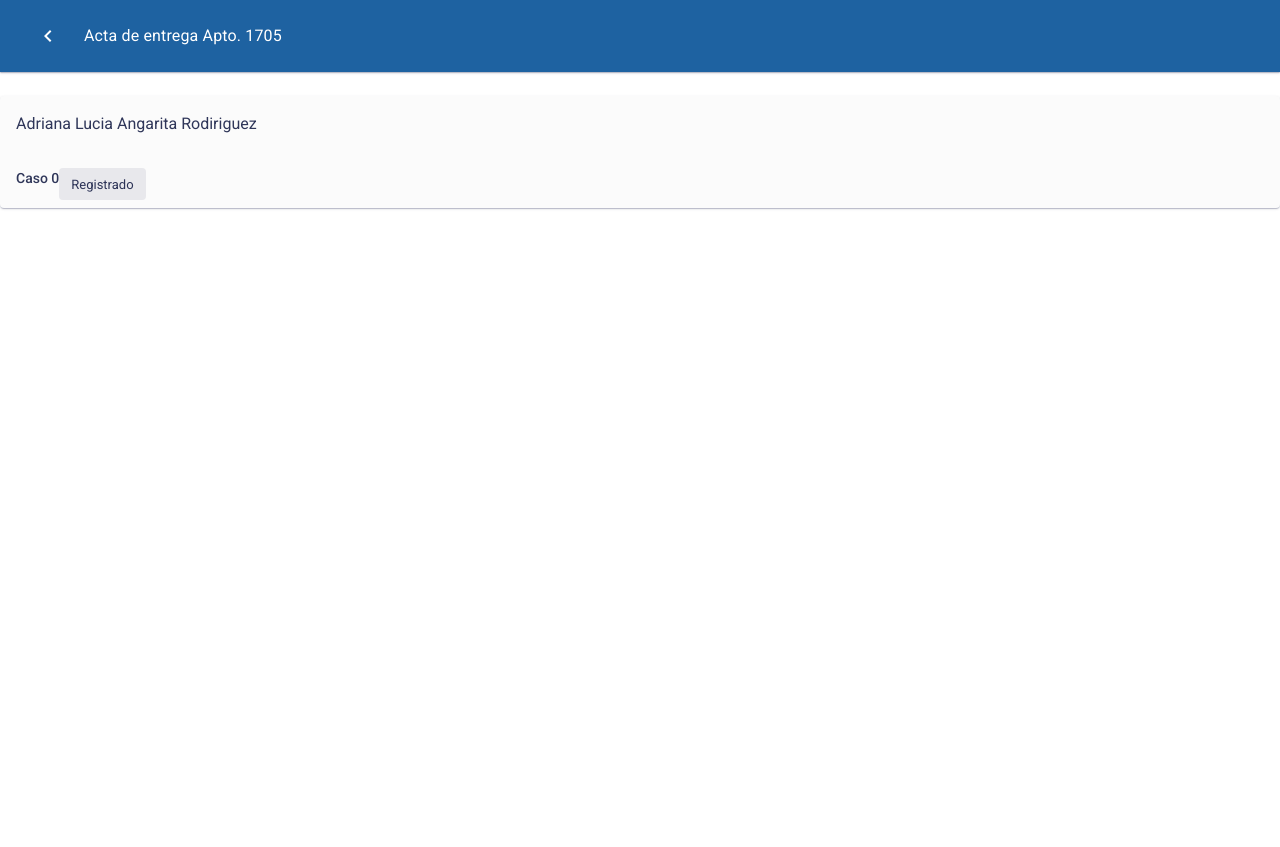
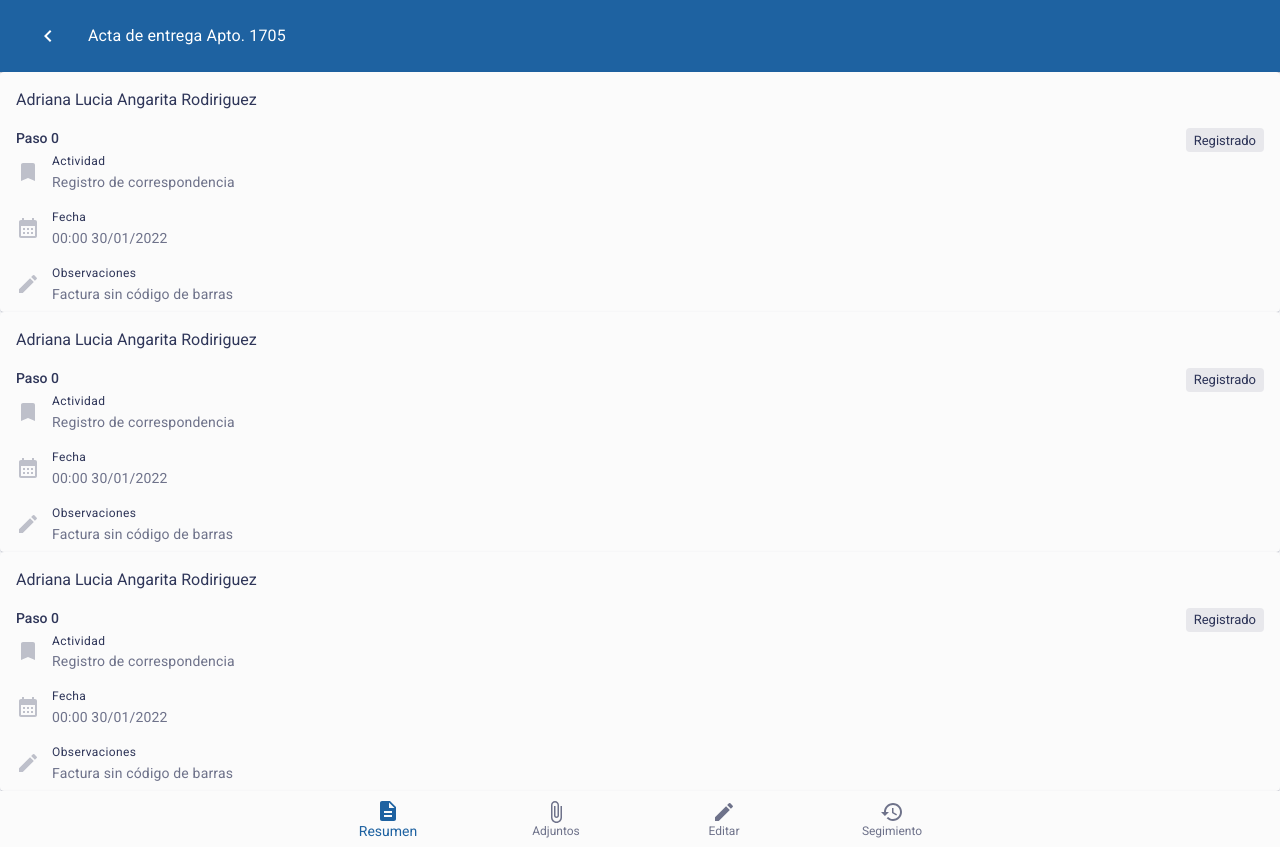
Before and after one commit to SincosoftSAS/hackathon, a React (Vite) app: page / in a window 1280 px wide. Before the commit the page ends 800 px from the top, so only its background shows below. Built offline with nearby package versions, Linux system fonts and the light colour scheme.

Commit message:
06 - MiSegundaVez

```diff
--- /dev/null
+++ b/src/containers/Actividades/components/Detalle/ButtonNav.tsx
@@ -0,0 +1,24 @@
+import { AttachFile, Create, Description, History } from '@mui/icons-material';
+import { BottomNavigation, BottomNavigationAction, Box, Paper } from '@mui/material';
+import React from 'react'
+
+const ButtonNav = () => {
+    return (
+        <Box>
+            <Paper elevation={10}>
+                <BottomNavigation
+                    showLabels
+                    value={0}
+                >
+                    <BottomNavigationAction label="Resumen" icon={<Description />} />
+                    <BottomNavigationAction label="Adjuntos" icon={<AttachFile />} />
+                    <BottomNavigationAction label="Editar" icon={<Create />} />
+                    <BottomNavigationAction label="Segimiento" icon={<History />} />
+                </BottomNavigation>
+            </Paper>
+        </Box>
+    );
+
+}
+
+export default ButtonNav
--- a/src/containers/Actividades/components/Detalle/CardDetalle.tsx
+++ b/src/containers/Actividades/components/Detalle/CardDetalle.tsx
@@ -1,28 +1,69 @@
-import { Box, Card, CardContent, CardHeader, Chip, Stack, Typography } from '@mui/material'
+import { Box, Card, CardContent, CardHeader, Chip, IconButton, Stack, Typography } from '@mui/material'
 import React from 'react'
+import TurnedInIcon from '@mui/icons-material/TurnedIn';
+import { CalendarMonth, Edit } from '@mui/icons-material';
 
 export const CardDetalle = () => {
     return (
-    <Box mt={3}>
+        <Box>
             <Card>
+                <Box gap={1.5}>
+
+
                     <CardHeader
                         title='Adriana Lucia Angarita Rodiriguez'
                         titleTypographyProps={{ variant: 'body1' }}
-                letterSpacing = {0.15}
+                        letterSpacing={0.15}
                         color='text.primary'
                     >
                     </CardHeader>
-            <Box>
-                <CardContent>
-                    <Stack flexDirection='row'>
+
+                    <CardContent sx={{
+                        paddingTop: 0
+                    }}>
+                        <Stack flexDirection='row' justifyContent='space-between'>
                             <Typography color='text.primary' variant='subtitle2'>
-                            Caso 0
+                                Paso 0
                             </Typography>
-                        <Chip label='Registrado'/>
+                            <Chip size='small' label='Registrado' />
                         </Stack>
+                        <Stack gap={2}>
+
+                            <Stack>
+                                <Stack direction='row' alignItems='center' gap={1.5} p={0}>
+                                    <TurnedInIcon color='disabled' />
+                                    <Stack direction='column'>
+                                        <Typography variant='caption' letterSpacing={0.4} color='text.primary'>Actividad</Typography>
+                                        <Typography variant='body2' letterSpacing={0.17} color='text.secondary' >Registro de correspondencia</Typography>
+                                    </Stack>
+                                </Stack>
+                            </Stack>
+
+
+                            <Stack>
+                                <Stack direction='row' alignItems='center' gap={1.5} p={0}>
+                                    <CalendarMonth color='disabled' />
+                                    <Stack direction='column'>
+                                        <Typography variant='caption' letterSpacing={0.4}>Fecha</Typography>
+                                        <Typography variant='body2' letterSpacing={0.17} color='text.secondary' >00:00 30/01/2022</Typography>
+                                    </Stack>
+                                </Stack>
+                            </Stack>
+
+                            <Stack>
+                                <Stack direction='row' alignItems='center' gap={1.5} p={0}>
+                                    <Edit color='disabled' />
+                                    <Stack direction='column'>
+                                        <Typography variant='caption' letterSpacing={0.4}>Observaciones</Typography>
+                                        <Typography variant='body2' letterSpacing={0.17} color='text.secondary' >Factura sin código de barras</Typography>
+                                    </Stack>
+                                </Stack>
+                            </Stack>
+                        </Stack>
+
                     </CardContent>
+
                 </Box>
-
             </Card>
         </Box>
     )
--- a/src/containers/Actividades/components/Detalle/Detalle.tsx
+++ b/src/containers/Actividades/components/Detalle/Detalle.tsx
@@ -1,12 +1,17 @@
-import React from 'react'
+import React, { useState } from 'react'
+import ButtonNav from './ButtonNav'
 import { CardDetalle } from './CardDetalle'
 import NavBar from './NavBar'
 
 const Detalle = () => {
-  return (
+
+    return (
     <>
         <NavBar/>
-        <CardDetalle/>
+        {
+            [1,2,3].map(()=> <CardDetalle/>)
+        }
+        <ButtonNav/>
     </>
   )
 }
--- a/src/containers/Actividades/components/Detalle/NavBar.tsx
+++ b/src/containers/Actividades/components/Detalle/NavBar.tsx
@@ -1,22 +1,24 @@
-import { AppBar, Box, IconButton, Toolbar, Typography } from '@mui/material'
+import { AppBar, IconButton, Stack, Toolbar, Typography } from '@mui/material'
 import ChevronLeftIcon from '@mui/icons-material/ChevronLeft';
 
 const NavBar = () => {
   return (
-      <AppBar position="static">
-        <Toolbar sx={{paddingX: 1.5, paddingY:0.5}}>
+    <AppBar position="static">
+      <Toolbar sx={{ paddingX: 1.5, paddingY: 0.5 }}>
+        <Stack gap={2} direction='row' alignItems='center'>
           <IconButton
-            size="medium"
             color="inherit"
-            sx={{padding:1.5}}
+            sx={{ padding: 1.5 }}
           >
-            <ChevronLeftIcon fontSize='medium'/>
+            <ChevronLeftIcon />
           </IconButton>
-          <Typography variant="subtitle1" letterSpacing={0.15}  component="div" ml={1.5} >
+          <Typography variant="subtitle1" letterSpacing={0.15}>
             Acta de entrega Apto. 1705
           </Typography>
-        </Toolbar>
-      </AppBar>
+        </Stack>
+      </Toolbar>
+
+    </AppBar>
 
   )
 }
```
Lines whose indentation alone changed are shown as unchanged.
